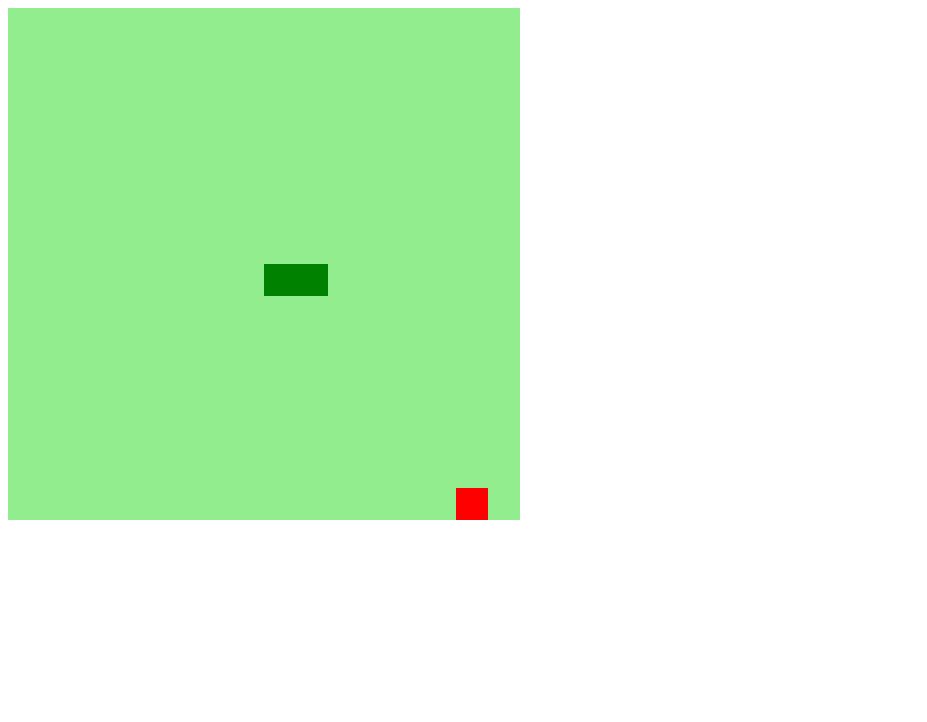
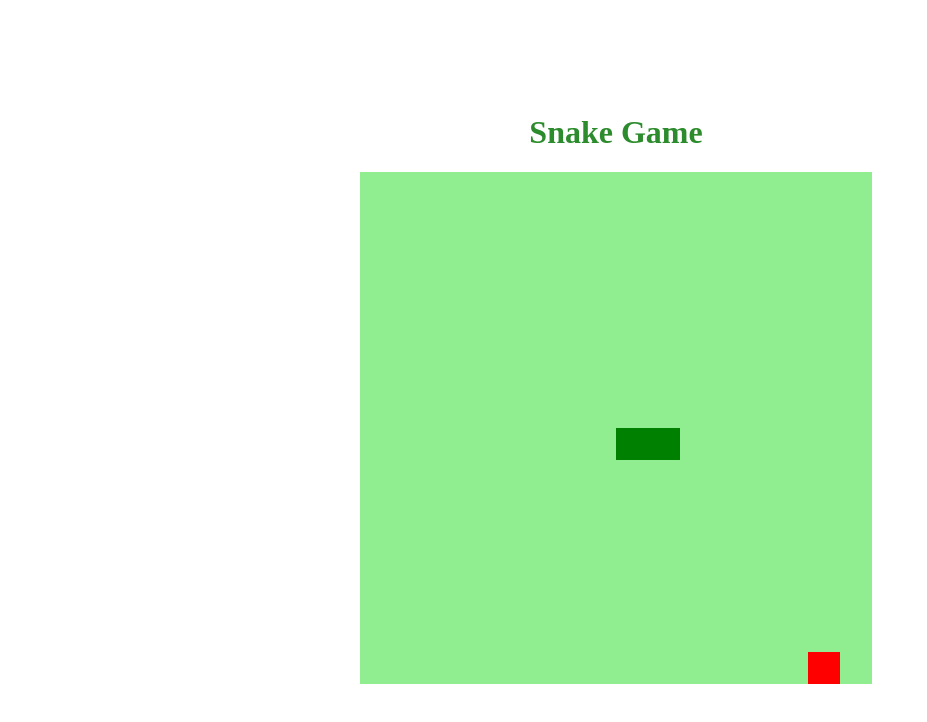
Before and after one commit to Malkado/Snake-Game, a plain HTML site: page index.html in a window 1280 px wide. Shown: the whole page, without its empty margins (0-927 px from the left). Drawn offline with Linux system fonts and the light colour scheme.

Commit message:
feat: create style

```diff
--- a/css/style.css
+++ b/css/style.css
@@ -0,0 +1,9 @@
+body{
+     height: 95vh;
+     width: 95vw;
+     display: flex;
+     flex-direction: column;
+     align-items: center;
+     justify-content: center;
+     color: rgb(44, 139, 44) ;
+}
--- a/index.html
+++ b/index.html
@@ -4,12 +4,13 @@
     <meta charset="UTF-8">
     <meta http-equiv="X-UA-Compatible" content="IE=edge">
     <meta name="viewport" content="width=device-width, initial-scale=1.0">
-    <title>Document</title>
+    <title>Snake Game</title>
 
     <link rel="stylesheet" href="css/style.css">
     <script defer src="js/script.js"></script>
 </head>
 <body>
+    <h1>Snake Game</h1>
     <canvas id="snake" width="512" height="512"></canvas>
 </body>
 </html>
```
